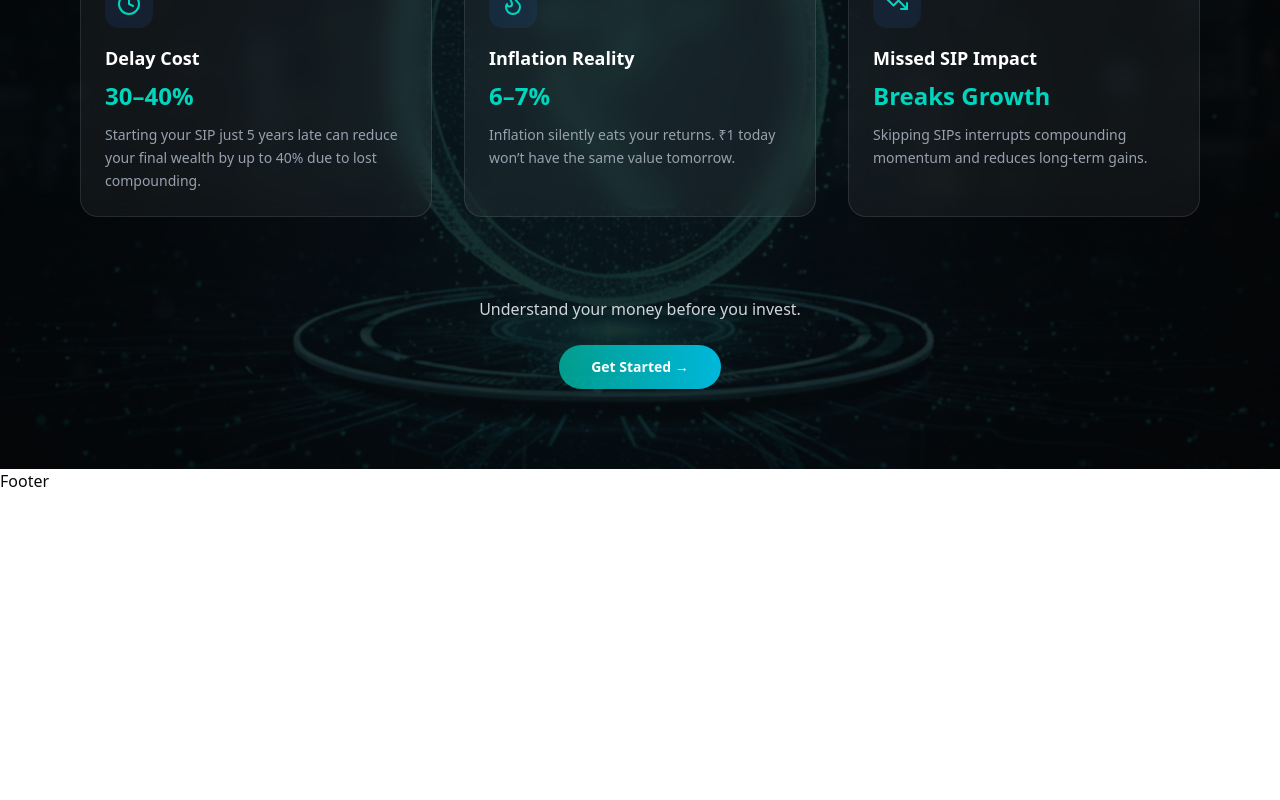
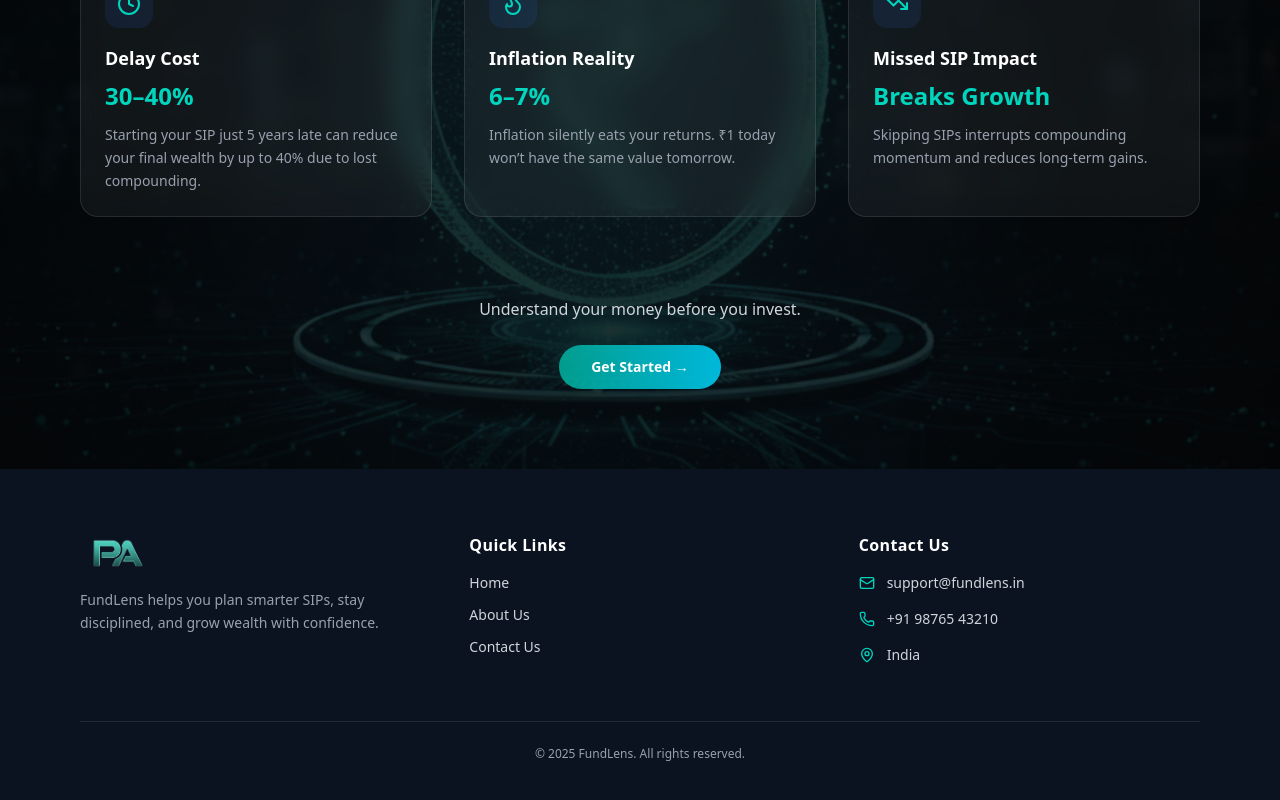
Before and after one commit to ashishmishra4444/FundLens, a React (Vite) app in the folder client/: page / in a window 1280 px wide. Shown: the part 1149-1949 px from the top of the page. Before the commit the page ends 1642 px from the top, so only its background shows below. Built offline with nearby package versions, Linux system fonts and the light colour scheme.

Commit message:
ADD: footer

```diff
--- a/client/src/components/Footer.jsx
+++ b/client/src/components/Footer.jsx
@@ -1,11 +1,80 @@
-import React from 'react'
+import React from "react";
+import { Mail, Phone, MapPin } from "lucide-react";
+import palogo from "../assets/images/palogo.png";
 
 const Footer = () => {
   return (
-    <div>
-      Footer
-    </div>
-  )
-}
+    <footer className="relative w-full overflow-hidden">
+      {/* Background */}
+      <div className="absolute inset-0 bg-[#0b1220]" />
+      {/* <div className="absolute inset-0 bg-black/70" /> */}
 
-export default Footer
+      {/* Content */}
+      <div className="relative z-10 px-4 sm:px-6 md:px-12 lg:px-20 py-16">
+        <div className="max-w-7xl mx-auto grid grid-cols-1 md:grid-cols-3 gap-12 text-gray-300">
+
+          {/* Brand */}
+          <div>
+            <img
+              src={palogo}
+              alt="FundLens"
+              className="h-10 mb-4"
+            />
+            <p className="text-sm leading-relaxed text-gray-400 max-w-xs">
+              FundLens helps you plan smarter SIPs, stay disciplined, and grow
+              wealth with confidence.
+            </p>
+          </div>
+
+          {/* Quick Links */}
+          <div>
+            <h3 className="text-white font-semibold mb-4 tracking-wide">
+              Quick Links
+            </h3>
+            <ul className="space-y-3 text-sm">
+              {["Home", "About Us", "Contact Us"].map((item) => (
+                <li
+                  key={item}
+                  className="cursor-pointer hover:text-teal-400 transition"
+                >
+                  {item}
+                </li>
+              ))}
+            </ul>
+          </div>
+
+          {/* Contact */}
+          <div>
+            <h3 className="text-white font-semibold mb-4 tracking-wide">
+              Contact Us
+            </h3>
+
+            <div className="space-y-4 text-sm">
+              <div className="flex items-center gap-3">
+                <Mail size={16} className="text-teal-400" />
+                <span>support@fundlens.in</span>
+              </div>
+
+              <div className="flex items-center gap-3">
+                <Phone size={16} className="text-teal-400" />
+                <span>+91 98765 43210</span>
+              </div>
+
+              <div className="flex items-center gap-3">
+                <MapPin size={16} className="text-teal-400" />
+                <span>India</span>
+              </div>
+            </div>
+          </div>
+        </div>
+
+        {/* Divider */}
+        <div className="mt-14 border-t border-white/10 pt-6 text-center text-xs text-gray-400">
+          © {new Date().getFullYear()} FundLens. All rights reserved.
+        </div>
+      </div>
+    </footer>
+  );
+};
+
+export default Footer;
```
